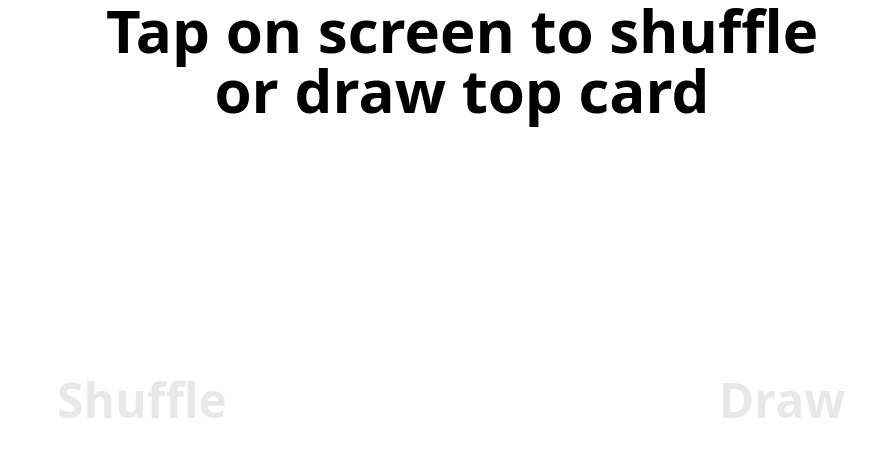
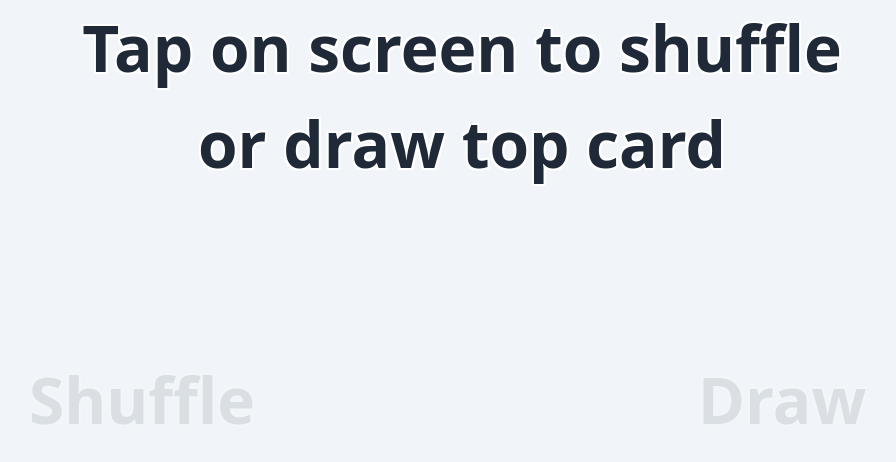
Before and after one commit to nick1n/heat, a Vue app: page /#/ai in a window 1280 px wide. Shown: the top 462 px of the page, without its empty margins (178-1074 px from the left). Built offline with nearby package versions, Linux system fonts and the light colour scheme.

Commit message:
made it always be in landscape

```diff
--- a/src/views/AIView.vue
+++ b/src/views/AIView.vue
@@ -5,7 +5,6 @@ const CARDS = [...Array(10).keys()]
 const cards = reactive(CARDS)
 const index = ref(-1)
 const current = computed(() => cards[index.value])
-const progress = computed(() => `width: ${((index.value + 1) / cards.length) * 100}%`)
 
 function click(val: number) {
   if (val === -1 && index.value === -1) {
@@ -30,37 +29,41 @@ function shuffle(array: number[]) {
 </script>
 
 <template>
-  <div class="h-screen w-screen">
-    <div class="fixed left-0 top-0 z-0 h-screen w-screen bg-white text-center text-6xl font-bold" :class="{ 'z-10': index === -1 }">
+  <div
+    class="fixed left-0 h-svh w-svw origin-top-left overflow-hidden text-center text-[5vmax] font-bold text-gray-800 portrait:top-full portrait:h-[100svw] portrait:w-[100svh] portrait:-rotate-90"
+  >
+    <div class="text-shadow fixed bottom-0 left-0 right-0 top-0 z-0" :class="{ 'z-20': index === -1 }">
       Tap on screen to shuffle<br />
       or draw top card
     </div>
-    <img src="/img/card-00.png" class="fixed left-0 top-0 z-0 h-screen w-screen" :class="{ 'z-10': current === 0 }" />
-    <img src="/img/card-01.png" class="fixed left-0 top-0 z-0 h-screen w-screen" :class="{ 'z-10': current === 1 }" />
-    <img src="/img/card-02.png" class="fixed left-0 top-0 z-0 h-screen w-screen" :class="{ 'z-10': current === 2 }" />
-    <img src="/img/card-03.png" class="fixed left-0 top-0 z-0 h-screen w-screen" :class="{ 'z-10': current === 3 }" />
-    <img src="/img/card-04.png" class="fixed left-0 top-0 z-0 h-screen w-screen" :class="{ 'z-10': current === 4 }" />
-    <img src="/img/card-05.png" class="fixed left-0 top-0 z-0 h-screen w-screen" :class="{ 'z-10': current === 5 }" />
-    <img src="/img/card-06.png" class="fixed left-0 top-0 z-0 h-screen w-screen" :class="{ 'z-10': current === 6 }" />
-    <img src="/img/card-07.png" class="fixed left-0 top-0 z-0 h-screen w-screen" :class="{ 'z-10': current === 7 }" />
-    <img src="/img/card-08.png" class="fixed left-0 top-0 z-0 h-screen w-screen" :class="{ 'z-10': current === 8 }" />
-    <img src="/img/card-09.png" class="fixed left-0 top-0 z-0 h-screen w-screen" :class="{ 'z-10': current === 9 }" />
-    <div class="fixed left-0 top-0 z-20 bg-indigo-400 text-center text-sm font-bold text-white transition-all duration-500" :style="progress">
+    <div v-for="i in CARDS" :key="i" class="fixed bottom-0 left-0 right-0 top-0 z-0 flex items-center justify-center" :class="{ 'z-20': current === i }">
+      <img :src="`/img/card-0${i}.png`" class="max-h-full" />
+    </div>
+    <div class="fixed bottom-0 left-0 right-0 top-0 z-10 bg-slate-100"></div>
+    <div class="fixed left-0 top-0 z-30 bg-indigo-400 text-sm text-white transition-all duration-500" :style="`width: ${((index + 1) / cards.length) * 100}%`">
       {{ index === -1 ? '' : index + 1 }}
     </div>
-    <div class="fixed left-0 top-0 z-30 grid h-screen w-screen grid-cols-2">
-      <button
-        @click="click(-1)"
-        class="cursor-pointer select-none text-center text-5xl font-bold text-gray-800 opacity-10 transition-opacity duration-500 active:opacity-90 active:duration-0"
-      >
+    <div class="fixed bottom-0 left-0 right-0 top-0 z-40 grid grid-cols-2">
+      <button @click="click(-1)" class="text-shadow cursor-pointer select-none opacity-10 transition-opacity duration-500 active:opacity-90 active:duration-75">
         {{ index === -1 ? 'Shuffle' : 'Prev' }}
       </button>
-      <button
-        @click="click(1)"
-        class="cursor-pointer select-none text-center text-5xl font-bold text-gray-800 opacity-10 transition-opacity duration-500 active:opacity-90 active:duration-0"
-      >
+      <button @click="click(1)" class="text-shadow cursor-pointer select-none opacity-10 transition-opacity duration-500 active:opacity-90 active:duration-75">
         {{ index < cards.length - 1 ? 'Draw' : 'End' }}
       </button>
     </div>
   </div>
 </template>
+
+<style>
+.text-shadow {
+  text-shadow:
+    -2px -2px 0 #fff,
+    0 -2px 0 #fff,
+    0 2px 0 #fff,
+    2px -2px 0 #fff,
+    -2px 2px 0 #fff,
+    2px 0 0 #fff,
+    -2px 0 0 #fff,
+    2px 2px 0 #fff;
+}
+</style>
```
